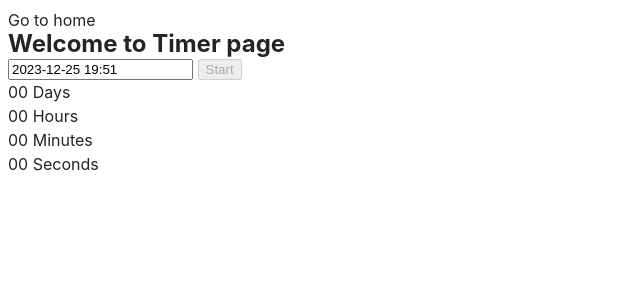
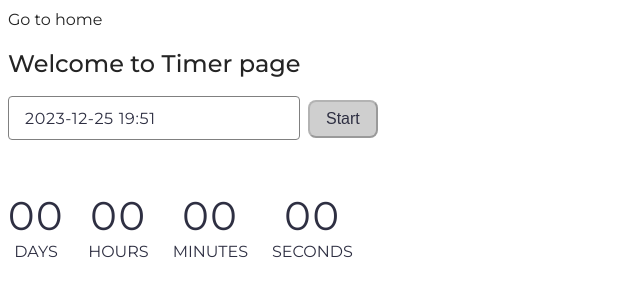
Before and after one commit to Dok6857/goit-js-hw-10, a website built with Vite: page src/1-timer.html in a window 1280 px wide. Shown: the whole page, without its empty margins (0-640 px from the left). Built offline with nearby package versions, Linux system fonts and the light colour scheme.

Commit message:
timer done

```diff
--- a/src/1-timer.html
+++ b/src/1-timer.html
@@ -5,10 +5,13 @@
     <meta http-equiv="X-UA-Compatible" content="IE=edge" />
     <meta name="viewport" content="width=device-width, initial-scale=1.0" />
     <link
+      href="https://fonts.googleapis.com/css2?family=Montserrat:wght@400;500&display=swap"
+      rel="stylesheet"
+    />
+    <link
       rel="stylesheet"
       href="https://cdn.jsdelivr.net/npm/flatpickr/dist/flatpickr.min.css"
     />
-    <link rel="stylesheet" href="iziToast.min.css" />
     <link rel="stylesheet" href="./css/styles.css" />
     <link rel="stylesheet" href="./css/1-timer.css" />
     <title>Timer page</title>
@@ -17,9 +20,10 @@
     <section>
       <a href="./index.html">Go to home</a>
       <h1>Welcome to Timer page</h1>
-
-      <input type="text" id="datetime-picker" />
-      <button type="button" data-start>Start</button>
+      <div class="interaction-wrapper">
+        <input type="text" id="datetime-picker" />
+        <button type="button" data-start>Start</button>
+      </div>
 
       <div class="timer">
         <div class="field">
@@ -41,7 +45,6 @@
       </div>
     </section>
 
-    <script src="iziToast.min.js" type="text/javascript"></script>
     <script src="https://cdn.jsdelivr.net/npm/flatpickr"></script>
     <script type="module" src="./js/1-timer.js"></script>
   </body>
--- a/src/css/1-timer.css
+++ b/src/css/1-timer.css
@@ -0,0 +1,85 @@
+section {
+    display: flex;
+    flex-direction: column;
+    gap: 20px;
+    margin-bottom: 40px;
+}
+
+section :last-child {
+    text-decoration: none;
+    color: #2E2F42;
+}
+
+#datetime-picker {
+    font-family: Montserrat;
+    width: 272px;
+    height: 40px;
+    border-radius: 4px;
+    border: 1px solid #808080;
+    padding-left: 16px;
+    margin-bottom: 32px;
+    color: #2E2F42;
+    font-size: 16px;
+    line-height: 1.5;
+    letter-spacing: 0.64px;
+    transition: border 250ms ease-in-out;
+}
+
+#datetime-picker:hover {
+    border: 1px solid #000;
+}
+
+.interaction-wrapper {
+    display: flex;
+    flex-direction: row;
+    align-items: baseline;
+    gap: 8px;
+}
+
+button {
+    color: #989898;
+    font-size: 16px;
+    font-weight: 500;
+    padding: 8px 16px;
+    display: flex;
+    justify-content: center;
+    align-items: center;
+    gap: 10px;
+    border-radius: 8px;
+    background: #CFCFCF;
+}
+
+button:enabled {
+    color: #FFF;
+    background: #4E75FF;
+}
+
+button:enabled:hover {
+    background: #6C8CFF;
+}
+
+.timer {
+    display: flex;
+    flex-direction: row;
+    gap: 24px;
+}
+
+.field {
+    display: flex;
+    flex-direction: column;
+
+}
+
+.value {
+    color: #2E2F42;
+    font-size: 40px;
+    line-height: 1.2;
+    letter-spacing: 0.04em;
+    text-align: center;
+}
+
+.label {
+
+    text-transform: uppercase;
+    text-align: center;
+}
--- a/src/css/styles.css
+++ b/src/css/styles.css
@@ -7,7 +7,7 @@
 @import url('./reset.css');
 
 :root {
-  font-family: Inter, Avenir, Helvetica, Arial, sans-serif;
+  font-family: Montserrat, Inter, Avenir, Helvetica, Arial, sans-serif;
   font-size: 16px;
   line-height: 24px;
   font-weight: 400;
--- a/src/js/1-timer.js
+++ b/src/js/1-timer.js
@@ -1,6 +1,7 @@
 import flatpickr from 'flatpickr';
 import 'flatpickr/dist/flatpickr.min.css';
 import iziToast from 'izitoast';
+import 'izitoast/dist/css/iziToast.min.css';
 
 const options = {
   enableTime: true,
@@ -53,7 +54,7 @@ startBtn.addEventListener('click', () => {
 
   const currentTime = new Date().getTime();
   const selectedTime = userSelectedDate.getTime();
-  let countdownInterval = currentTime - selectedTime;
+  let countdownInterval = selectedTime - currentTime;
 
   const time = convertMs(countdownInterval);
   updateTimerDisplay(time);
@@ -65,6 +66,7 @@ startBtn.addEventListener('click', () => {
 
     if (countdownInterval <= 1000) {
       clearInterval(intervalId);
+      startBtn.disabled = false;
     }
   }, 1000);
 
```
